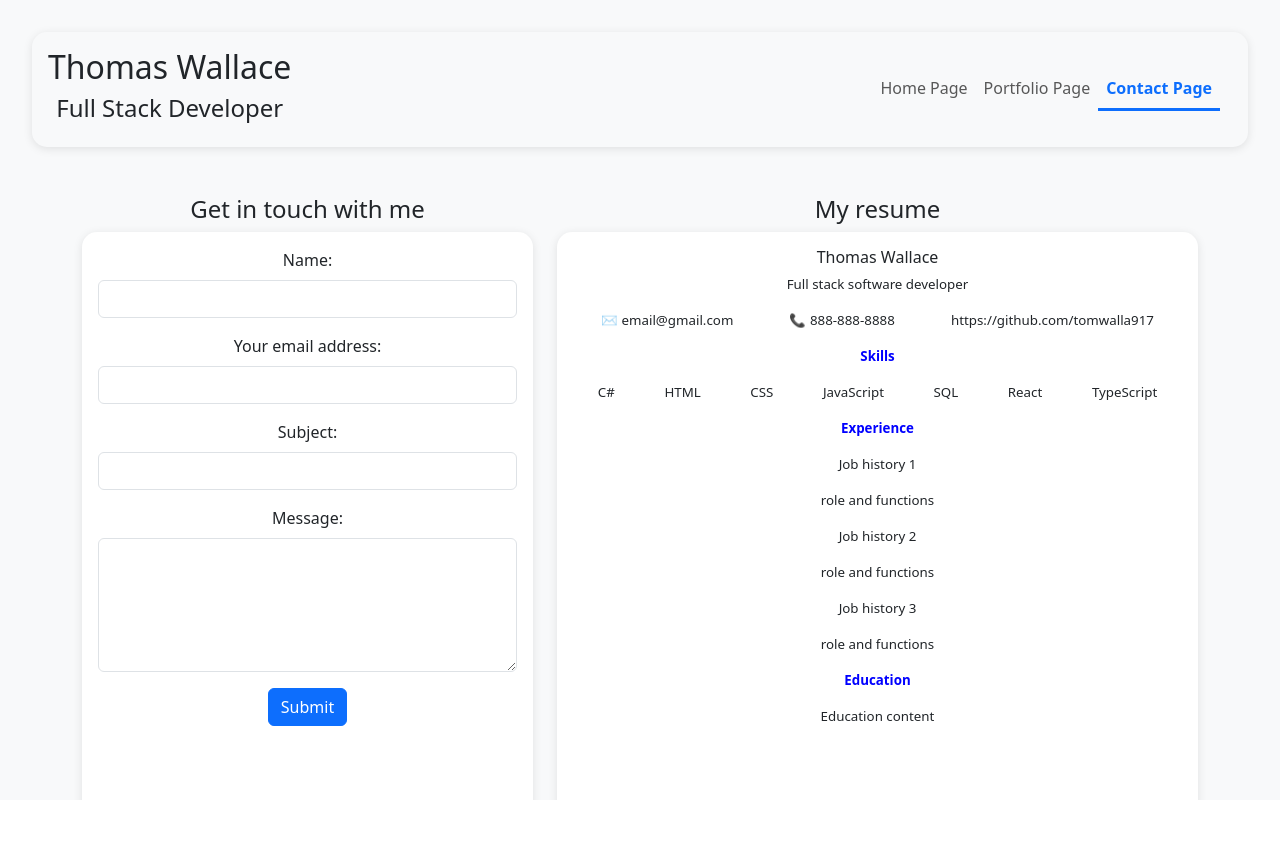
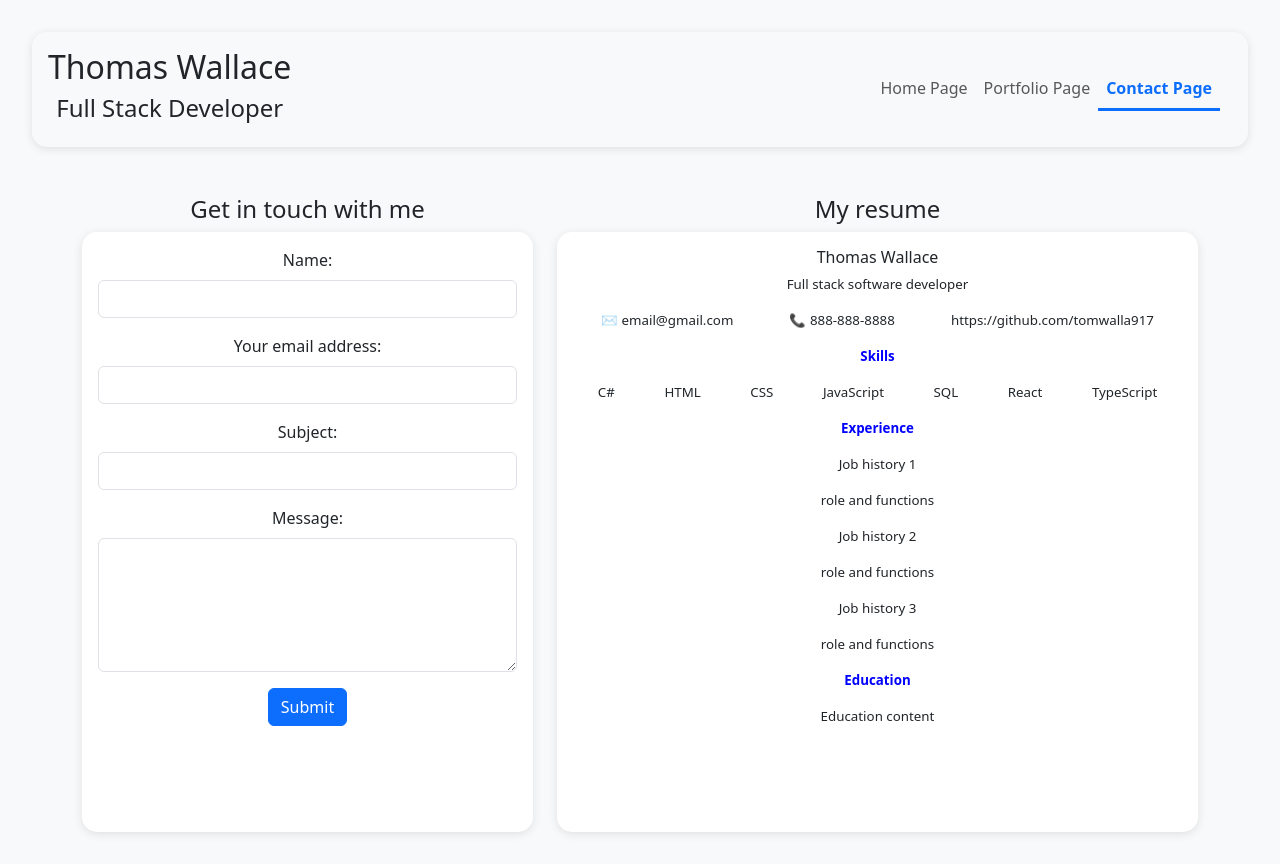
Before and after one commit to tomwalla917/week_eight_capstone, a React (Vite) app: page /contact in a window 1280 px wide. Before the commit the page ends 800 px from the top, so only its background shows below. Built offline with nearby package versions, Linux system fonts and the light colour scheme.

Commit message:
more styling

```diff
--- a/src/App.css
+++ b/src/App.css
@@ -1,9 +1,10 @@
 #root {
   max-width: 1280px;
   margin: 0 auto;
+  min-height: 100vh;
   padding: 2rem;
   text-align: center;
-  height: 100vh;
+
 }
 
 .logo {
```
